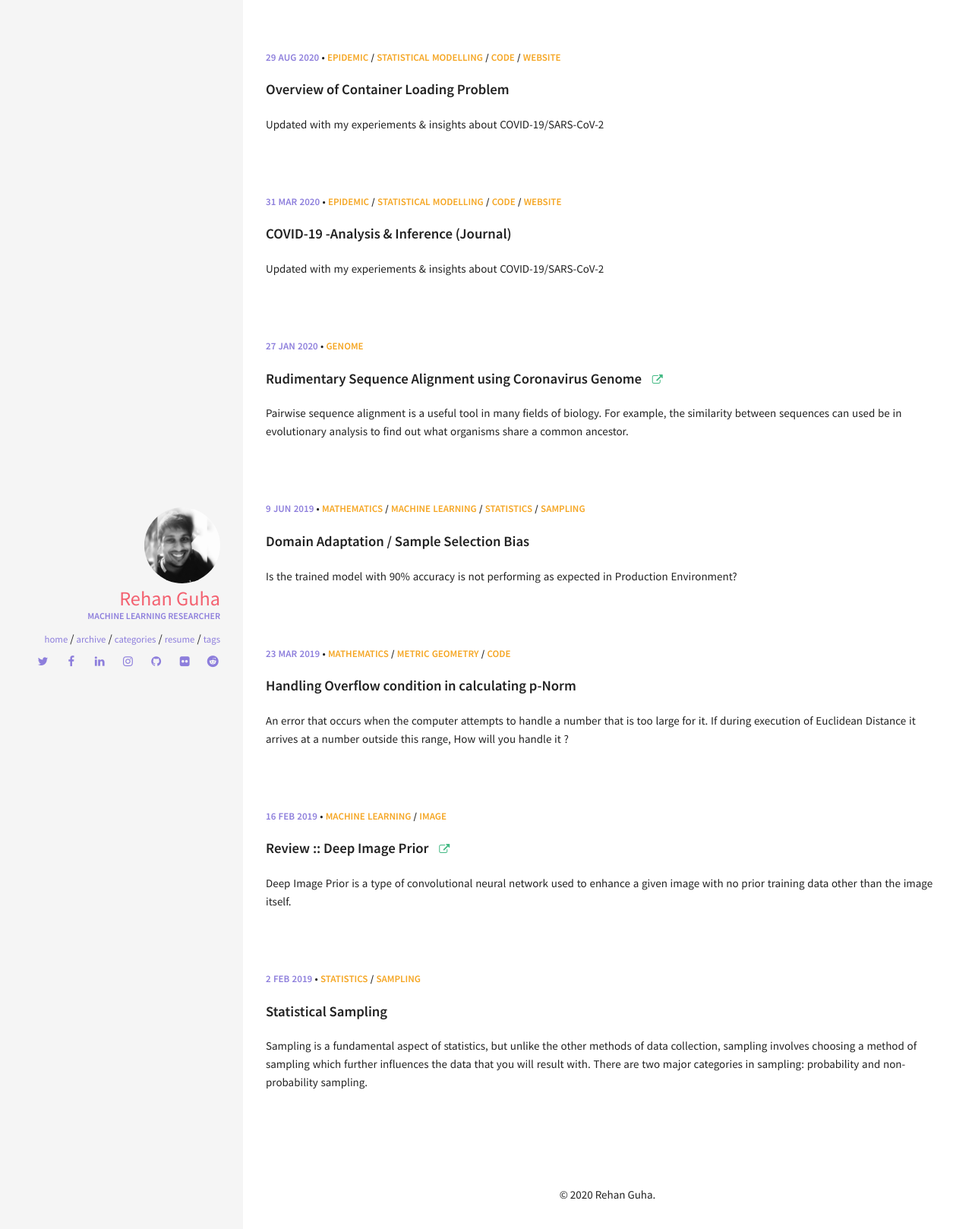
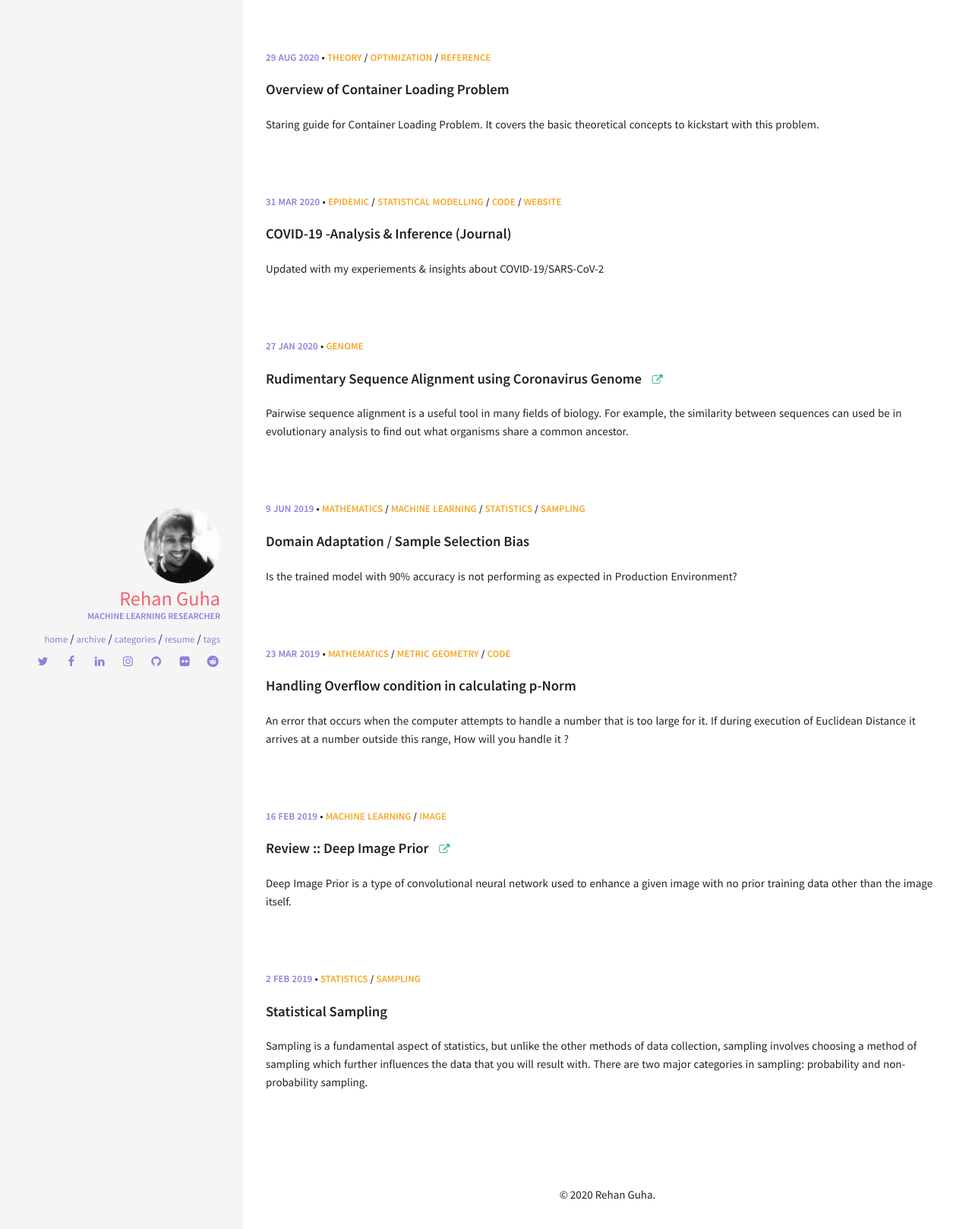
Before and after one commit to rehanguha/rehanguha.github.io, a Jekyll site: the page built from index.html, in a window 1280 px wide. Shown: the top 1618 px of the page at 76% size. Built offline with Jekyll 4.4.1, drawn with Linux system fonts in a browser that asks for light colours.

Commit message:
Update 2020-08-29-overview-clp.md

```diff
--- a/_posts/2020-08-29-overview-clp.md
+++ b/_posts/2020-08-29-overview-clp.md
@@ -1,12 +1,12 @@
 ---
 layout: post
 title: Overview of Container Loading Problem
-excerpt: "Updated with my experiements & insights about COVID-19/SARS-CoV-2"
-categories: [Epidemic, Statistical Modelling, Code, website]
-tags: [COVID-19, Code, SARS-CoV-2, Journal]
+excerpt: "Staring guide for Container Loading Problem. It covers the basic theoretical concepts to kickstart with this problem."
+categories: [Theory, Optimization, Reference]
+tags: [CLP, Optimization, Concept]
 share: true
 comments: true
-mathjax: true
+mathjax: false
 ---
 
 
```
